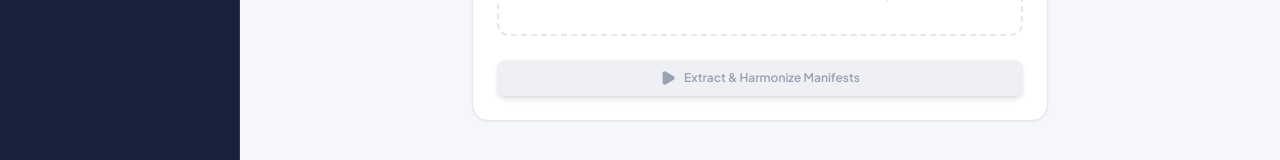
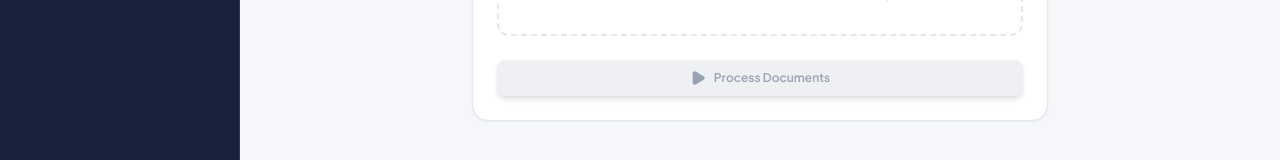
Before and after one commit to Rushaljain/EkdantLogistics, a React (Vite) app: page / in a window 1280 px wide. Shown: the part 496-656 px from the top of the page. Built offline with nearby package versions, Linux system fonts and the light colour scheme.

Commit message:
chore: change action button text to Process Documents

```diff
--- a/src/components/UploadLandingView.tsx
+++ b/src/components/UploadLandingView.tsx
@@ -215,12 +215,12 @@ export function UploadLandingView({
               {isParsing ? (
                 <>
                   <Sparkles className="w-4 h-4 animate-spin" />
-                  <span>Harmonizing Multi-File Batch...</span>
+                  <span>Processing Documents...</span>
                 </>
               ) : (
                 <>
                   <Play className="w-4 h-4 fill-current" />
-                  <span>Extract &amp; Harmonize Manifests</span>
+                  <span>Process Documents</span>
                 </>
               )}
             </button>
```
